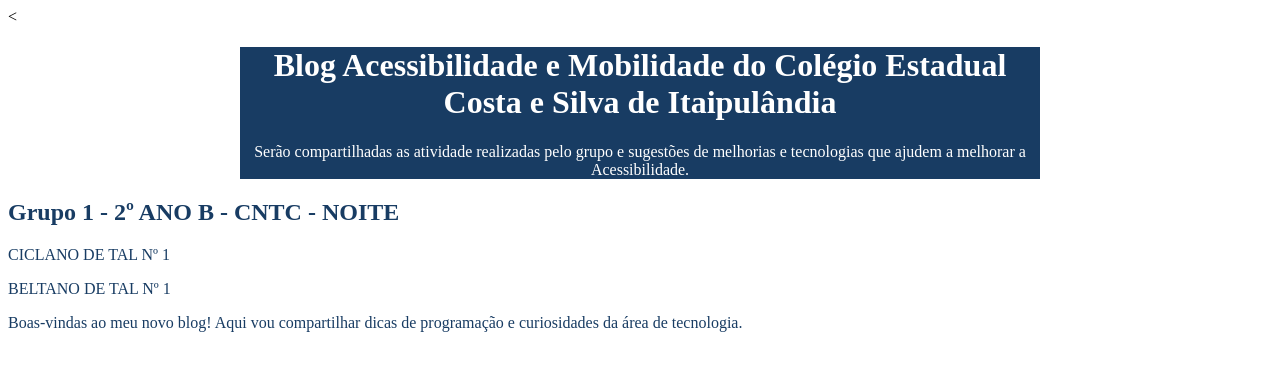
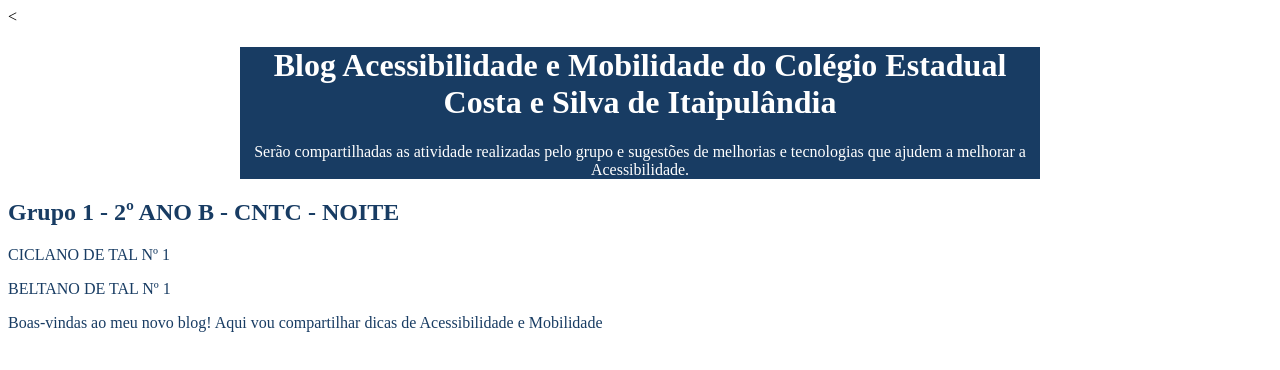
Before and after one commit to MARCIO-CEZAR-DIEHL/0.MARCIO-CEZAR-2-B-IFA-CNTC, a plain HTML site: page idex.html in a window 1280 px wide. Drawn offline with Linux system fonts and the light colour scheme.

Commit message:
ALTERAÇÃO

```diff
--- a/idex.html
+++ b/idex.html
@@ -33,8 +33,7 @@
         <h2>Grupo 1 -  2º ANO B - CNTC - NOITE </h2>
         <p> CICLANO DE TAL Nº 1  </p>
         <p> BELTANO DE TAL Nº 1  </p>
-        <p>Boas-vindas ao meu novo blog! Aqui vou compartilhar dicas de programação e curiosidades da área de
-            tecnologia.</p>
+        <p>Boas-vindas ao meu novo blog! Aqui vou compartilhar dicas de Acessibilidade e Mobilidade</p>
     </main>
 </body>
 
```
